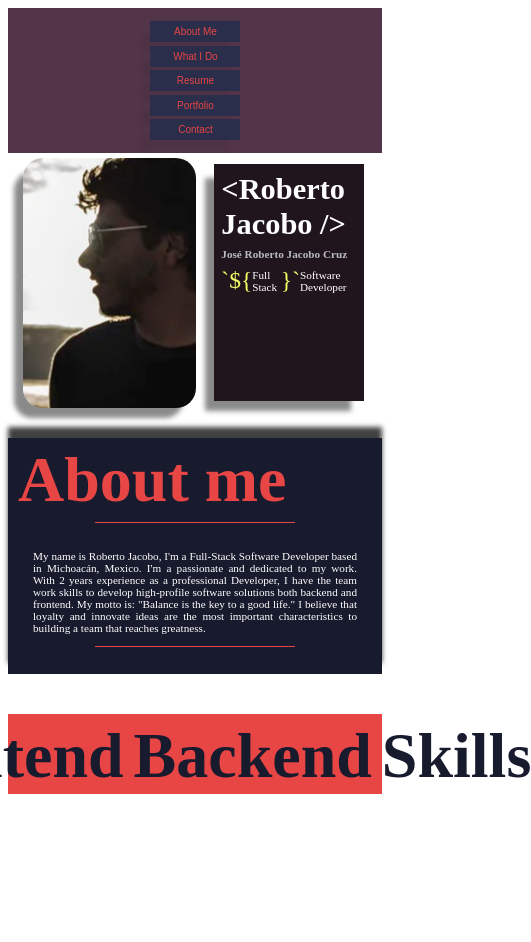
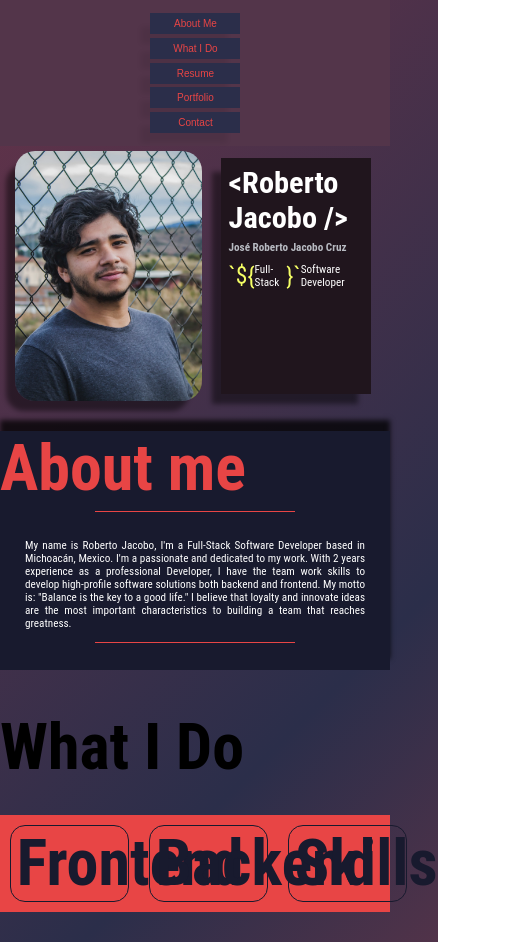
Before and after one commit to roberjacobo/robertojacobo-portfolio, a Gatsby site: page /App in a window 390 px wide. Shown: the whole page, 531 px wide, since content can reach past the window. Before the commit the page ends 844 px from the top, so only its background shows below. Built offline with nearby package versions, Linux system fonts and the light colour scheme; Gatsby itself is replaced by a stand-in of ours.

Commit message:
Making skills section
navbar changes, some mobile issues and making the skills section.

```diff
--- a/public/page-data/dev-404-page/page-data.json
+++ b/public/page-data/dev-404-page/page-data.json
@@ -1 +1 @@
-{"componentChunkName":"component---cache-dev-404-page-js","path":"/dev-404-page/","result":{"data":{"allSiteFunction":{"nodes":[{"apiRoute":"FAKE"}]},"allSitePage":{"nodes":[{"path":"/404.html"},{"path":"/404/"},{"path":"/App/"},{"path":"/"},{"path":"/components/about/"},{"path":"/components/header/"},{"path":"/components/navbar/"}]}},"pageContext":{}},"staticQueryHashes":[]}
+{"componentChunkName":"component---cache-dev-404-page-js","path":"/dev-404-page/","result":{"data":{"allSiteFunction":{"nodes":[{"apiRoute":"FAKE"}]},"allSitePage":{"nodes":[{"path":"/404.html"},{"path":"/404/"},{"path":"/App/"},{"path":"/"},{"path":"/components/about/"},{"path":"/components/header/"},{"path":"/components/navbar/"},{"path":"/components/whatido/"}]}},"pageContext":{}},"staticQueryHashes":[]}
--- a/src/pages/App.js
+++ b/src/pages/App.js
@@ -2,6 +2,7 @@ import React from "react"
 import Header from '../pages/components/header'
 import About from '../pages/components/about'
 import Whatido from '../pages/components/whatido'
+import "../styles/index.css"
 
 // markup
 const App = () => {
--- a/src/pages/components/header.jsx
+++ b/src/pages/components/header.jsx
@@ -5,7 +5,7 @@ import "../../styles/components/header.css"
 const Header = () => {
 
   var myname = "<Roberto Jacobo />"
-  var job = "Full Stack"
+  var job = "Full-Stack";
   var x = "`${"
   var y = "}`"
   return (
--- a/src/pages/components/whatido.jsx
+++ b/src/pages/components/whatido.jsx
@@ -3,17 +3,20 @@ import "../../styles/components/whatido.css";
 
 const Whatido = () => {
   return (
+    <>
+      <h2>What I Do</h2>
       <div className="whatido-container">
-      <div>
+        <div className="skills-container">
           <h2>Frontend</h2>
         </div>
-      <div>
+        <div className="skills-container">
           <h2>Backend</h2>
         </div>
-      <div>
+        <div className="skills-container">
           <h2>Skills</h2>
         </div>
       </div>
+    </>
   );
 };
 
--- a/src/styles/components/header.css
+++ b/src/styles/components/header.css
@@ -5,9 +5,10 @@
 
 .header-wallpaper-container {
   width: 460px;
-  height: 400px;
+  height: 460px;
   margin: 2% 0% 0% 3%;
-  background: url('../../images/IMG_3483_1.webp') no-repeat;
+  background: url('../../images/IMG_3800.webp') no-repeat;
+  background-size: cover;
   position: relative;
   background-position: center;
   border-radius: 100%;
@@ -19,7 +20,7 @@
 
 .header-wallpaper-container:hover {
   width: 475px;
-  height: 410px;
+  height: 475px;
   margin: 2% 0% 0% 3%;
   transition-timing-function: ease;
 }
--- a/src/styles/components/navbar.css
+++ b/src/styles/components/navbar.css
@@ -15,14 +15,14 @@
 
 button {
   margin: 0% 1% 0% 1%;
-  width: 150px;
+  width: 260px;
   background-color: #2b2e4a;
   border: none;
   color: #e84545;
   padding: 15px 32px;
   text-align: center;
   text-decoration: none;
-  font-size: 12px;
+  font-size: 25px;
   -webkit-box-shadow: -11px 12px 5px -2px rgba(0, 0, 0, 0.07);
   -moz-box-shadow: -11px 12px 5px -2px rgba(0, 0, 0, 0.07);
   box-shadow: -11px 12px 5px -2px rgba(0, 0, 0, 0.07);
@@ -35,11 +35,11 @@ button:hover {
   padding: 15px 32px;
   text-align: center;
   text-decoration: none;
-  font-size: 12px;
+  font-size: 25px;
   -webkit-box-shadow: -11px 12px 5px -2px rgba(0, 0, 0, 0.07);
   -moz-box-shadow: -11px 12px 5px -2px rgba(0, 0, 0, 0.07);
   box-shadow: -11px 12px 5px -2px rgba(0, 0, 0, 0.07);
-  transition: .3s;
+  transition: .3s ease;
 }
 
 
--- a/src/styles/components/whatido.css
+++ b/src/styles/components/whatido.css
@@ -4,6 +4,20 @@
   background-color: #e84545;
   display: flex;
   flex-direction: row;
-  justify-content: center;
+  justify-content: space-around;
   color: #181a2e;
+  }
+.skills-container {
+  display: flex;
+  flex-direction: column;
+  align-items: center;
+  width: 30%;
+  height: auto;
+  border: 1px solid #181a2e;
+  border-radius: 15px;
+  margin: 10px 10px 10px 10px;
 }
+
+h2 {
+  margin: 0% 0% 0% 0%;
+}
--- a/src/styles/index.css
+++ b/src/styles/index.css
@@ -3,5 +3,21 @@ body {
   padding: 0;
   font-family: 'Roboto Condensed',
     sans-serif;
-  background-color: #2b2e4a;
+  background: linear-gradient(-45deg, #e84545, #2b2e4a, #903749, #53354a);
+  background-size: 400% 400%;
+  animation: gradient 15s ease infinite;
+  }
+
+  @keyframes gradient {
+    0% {
+      background-position: 0% 50%;
+    }
+
+    50% {
+      background-position: 100% 50%;
+    }
+
+    100% {
+      background-position: 0% 50%;
+    }
 }
```
Also changed, not shown: src/images/IMG_3800.webp (added). Lines whose indentation alone changed are shown as unchanged.
